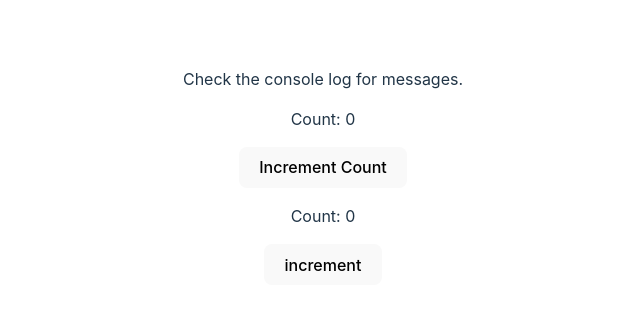
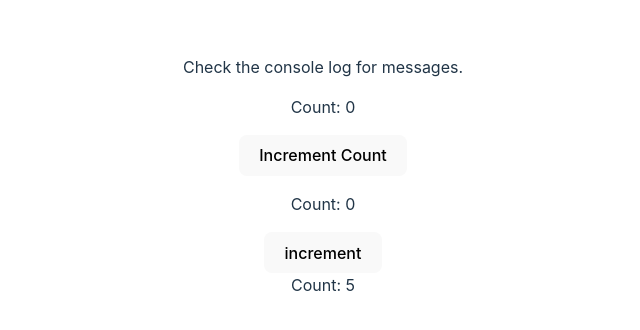
Before and after one commit to Swathi9353/iVoyant, a React (Vite) app in the folder my-app/: page / in a window 1280 px wide. Shown: the part 224-554 px from the top of the page, without its empty margins (317-957 px from the left). Built offline with nearby package versions, Linux system fonts and the light colour scheme.

Commit message:
modified

```diff
--- a/my-app/src/App.tsx
+++ b/my-app/src/App.tsx
@@ -1,6 +1,7 @@
 
 import './App.css'
 import EmptyDependencyExample from './Components/EmptyDependencyExample'
+import TimerComponent from './Components/TimerComponent'
 import SpecificDependencyExample from './Components/WithdependencyExample'
 import NoDependencyExample from './Components/WithoutdependencyExample'
 
@@ -13,7 +14,8 @@ function App() {
 
         <EmptyDependencyExample />
         <SpecificDependencyExample />
-        <NoDependencyExample/>
+      <NoDependencyExample />
+      <TimerComponent/>
 
 
     </>
--- /dev/null
+++ b/my-app/src/Components/TimerComponent.tsx
@@ -0,0 +1,19 @@
+import React, { useState, useEffect } from "react";
+
+const TimerComponent: React.FC = () => {
+  const [count, setCount] = useState(0);
+
+  useEffect(() => {
+    const interval = setInterval(() => {
+      setCount((prevCount) => prevCount + 1);
+    }, 1000);
+
+    return () => {
+      clearInterval(interval);
+    };
+  }, []); // Empty dependency array, runs once on mount and cleans up on unmount
+
+  return <div>Count: {count}</div>;
+};
+
+export default TimerComponent;
--- a/my-app/src/Components/WithoutdependencyExample.tsx
+++ b/my-app/src/Components/WithoutdependencyExample.tsx
@@ -4,7 +4,7 @@ function NoDependencyExample() {
   const [count, setCount] = useState(0);
 
   useEffect(() => {
-    console.log('Effect ran');
+    console.log('Effect ran ');
   }); // No dependency array
 
   const handleSubmit=() =>
```
